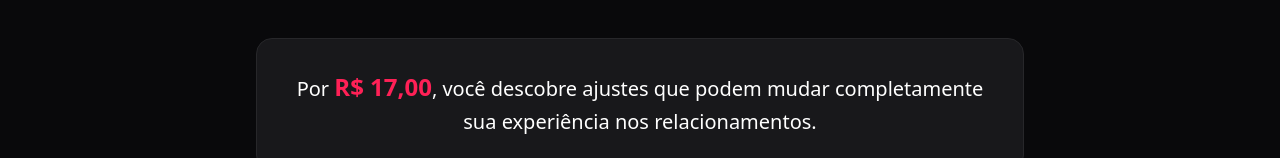
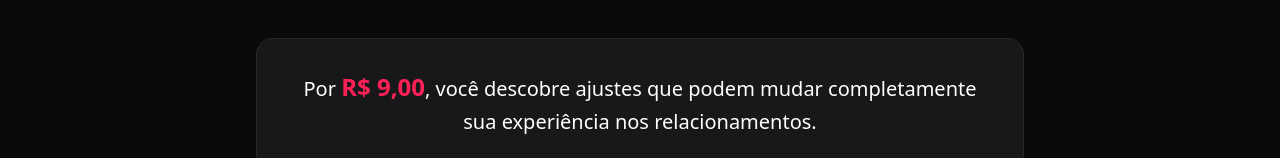
Before and after one commit to carloscesar03/mulher_magnetica, a React (Vite) app: page / in a window 1280 px wide. Shown: the part 11842-12000 px from the top of the page. Built offline with nearby package versions, Linux system fonts and the light colour scheme.

Commit message:
Update Summary.tsx

```diff
--- a/src/components/Summary.tsx
+++ b/src/components/Summary.tsx
@@ -19,14 +19,14 @@ export default function Summary() {
 
             <div className="bg-zinc-900 p-8 rounded-2xl border border-zinc-800 mb-12">
                 <p className="text-xl font-medium leading-relaxed">
-                    Por <span className="text-rose-500 font-bold text-2xl">R$ 17,00</span>, você descobre ajustes que podem mudar completamente sua experiência nos relacionamentos.
+                    Por <span className="text-rose-500 font-bold text-2xl">R$ 9,00</span>, você descobre ajustes que podem mudar completamente sua experiência nos relacionamentos.
                 </p>
             </div>
 
             <p className="text-3xl font-black mb-8 uppercase tracking-tight">A decisão está nas suas mãos.</p>
             <p className="text-xl text-gray-300 font-light mb-10">Clique agora e comece hoje.</p>
 
-            <a href="https://payfast.greenn.com.br/redirect/269730" className="btn-pulse-green inline-block w-full sm:w-auto text-center bg-green-600 hover:bg-green-700 text-white font-black py-5 px-12 rounded-lg transition-colors text-lg uppercase tracking-widest shadow-[0_0_20px_rgba(34,197,94,0.3)] mb-6">
+            <a href="https://payfast.greenn.com.br/redirect/275403" className="btn-pulse-green inline-block w-full sm:w-auto text-center bg-green-600 hover:bg-green-700 text-white font-black py-5 px-12 rounded-lg transition-colors text-lg uppercase tracking-widest shadow-[0_0_20px_rgba(34,197,94,0.3)] mb-6">
                 QUERO COMEÇAR AGORA
             </a>
 
```
